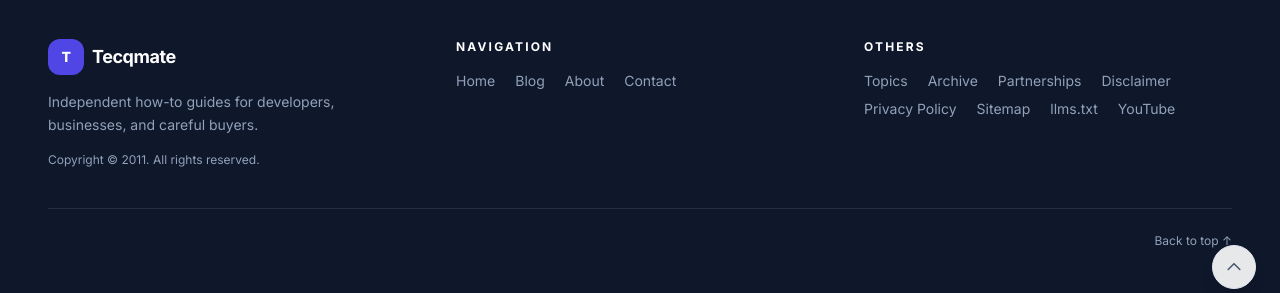
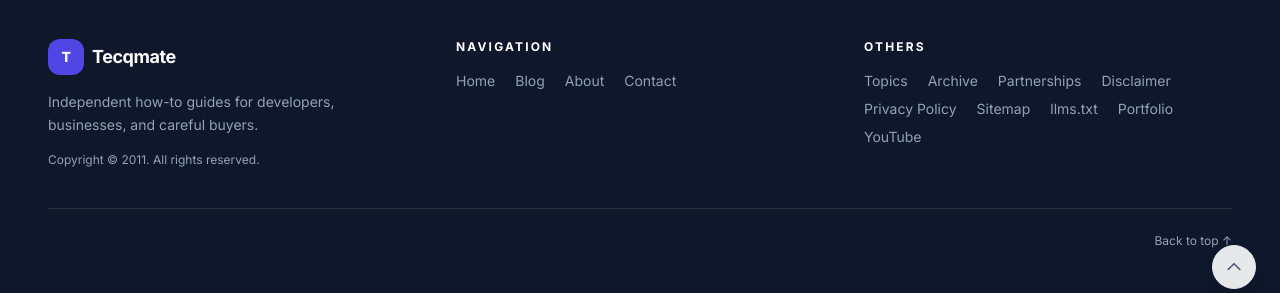
Before and after one commit to tecqmate/site, a Jekyll site: the page built from index.md, in a window 1280 px wide and 900 px high, scrolled down 2582 px. Shown: the part 587-880 px from the top of the window. Built offline with Jekyll 4.4.1, drawn with Linux system fonts in a browser that asks for light colours; comment, search, counter and statistics services are not loaded.

Commit message:
Update links.yml

```diff
--- a/_data/links.yml
+++ b/_data/links.yml
@@ -39,6 +39,10 @@
 - name: llms.txt
   url: /llms.txt
 
+- name: Portfolio
+  url: https://tecqmate.github.io/about/
+  external: true
+
 - name: YouTube
   url: https://www.youtube.com/channel/UCVOFs1H3mtohHvRwLFbDQNw?sub_confirmation=1
   external: true
```
